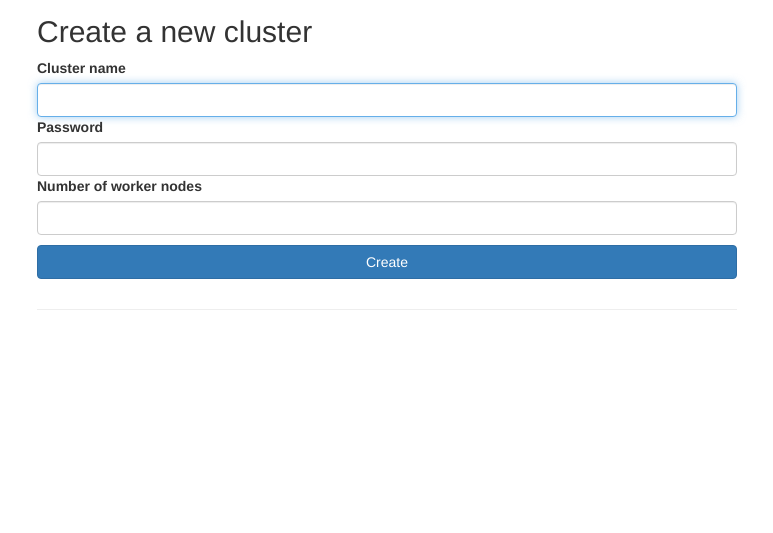
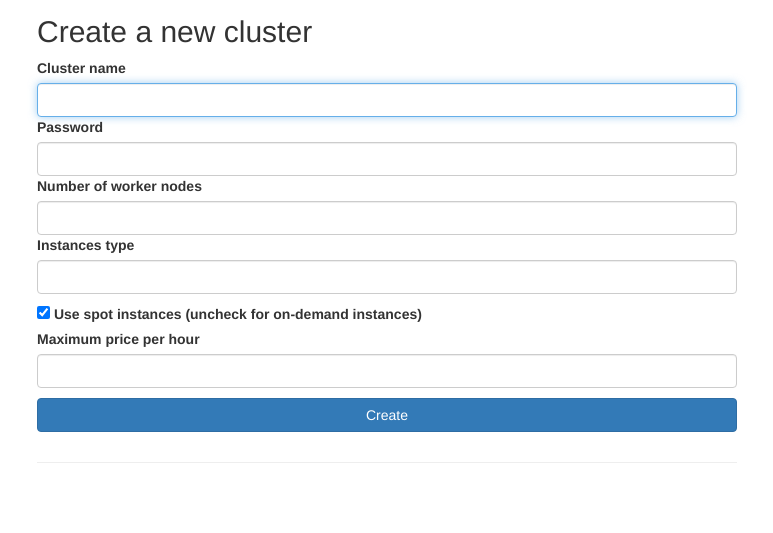
Before and after one commit to arapat/spark-notebook, a Flask app: template deploy/templates/clusters.html in a window 1280 px wide. Shown: the part 297-830 px from the top of the page, without its empty margins (253-1026 px from the left). Before the commit the page ends 607 px from the top, so only its background shows below. Run offline with Flask 2, Linux system fonts and the light colour scheme; the template is opened without the code that fills it, so the values that code supplies are empty; parts of the project's set-up code (start-up, migrations or seed data) failed here and were passed over; some libraries are stand-ins or nearby versions.

Commit message:
support on-demand instances and custom instance type

```diff
--- a/deploy/templates/base.html
+++ b/deploy/templates/base.html
@@ -18,5 +18,6 @@
         <!-- Javascript -->
         <script src="{{ url_for('static', filename='js/jquery.min.js') }}"></script>
         <script src="{{ url_for('static', filename='js/bootstrap.min.js') }}"></script>
+        {% block js %}{% endblock %}
     </body>
 </html>
--- a/deploy/templates/clusters.html
+++ b/deploy/templates/clusters.html
@@ -70,9 +70,32 @@
             <label>Number of worker nodes</label>
             <input id="num_of_workers" class="form-control" name="workers"
                    placeholder="{{"Default: " + data["num_of_workers"]}}">
+            <label>Instances type</label>
+            <input id="instances_type" class="form-control" name="instances"
+                   placeholder="{{"Default: " + data["instances_type"]}}">
+
+            <input type="checkbox" name="spot" id="use-spot" value="yes" checked/>
+            <label style="margin-top: 10px;">
+                Use spot instances (uncheck for on-demand instances)
+            </label>
+            <div id="spot-price">
+                <label>Maximum price per hour</label>
+                <input class="form-control" name="spot-price"
+                       placeholder="{{"Default: $" + data["spot_price"]}}">
+            </div>
             <button class="btn btn-primary btn-block" type="submit">Create</button>
         </form>
         {% endif %}
     </div>
 </div>
 {% endblock %}
+
+{% block js %}
+<script>
+$(document).ready(function() {
+    $('#use-spot').change(function() {
+        $('#spot-price').toggle();
+    });
+});
+</script>
+{% endblock %}
```
Also changed, not shown: deploy/SparkHelper.py (+7 -5 lines), deploy/server.py (+17 -5 lines).
